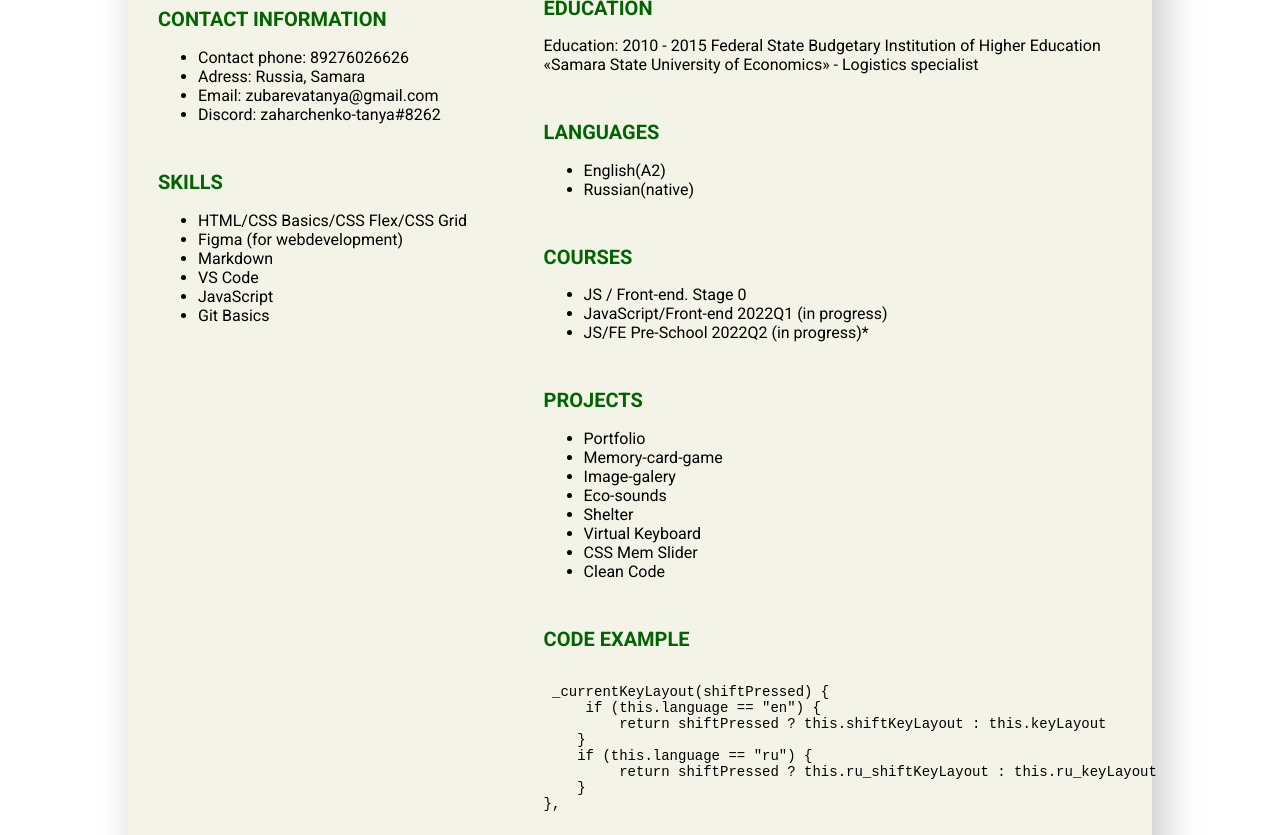
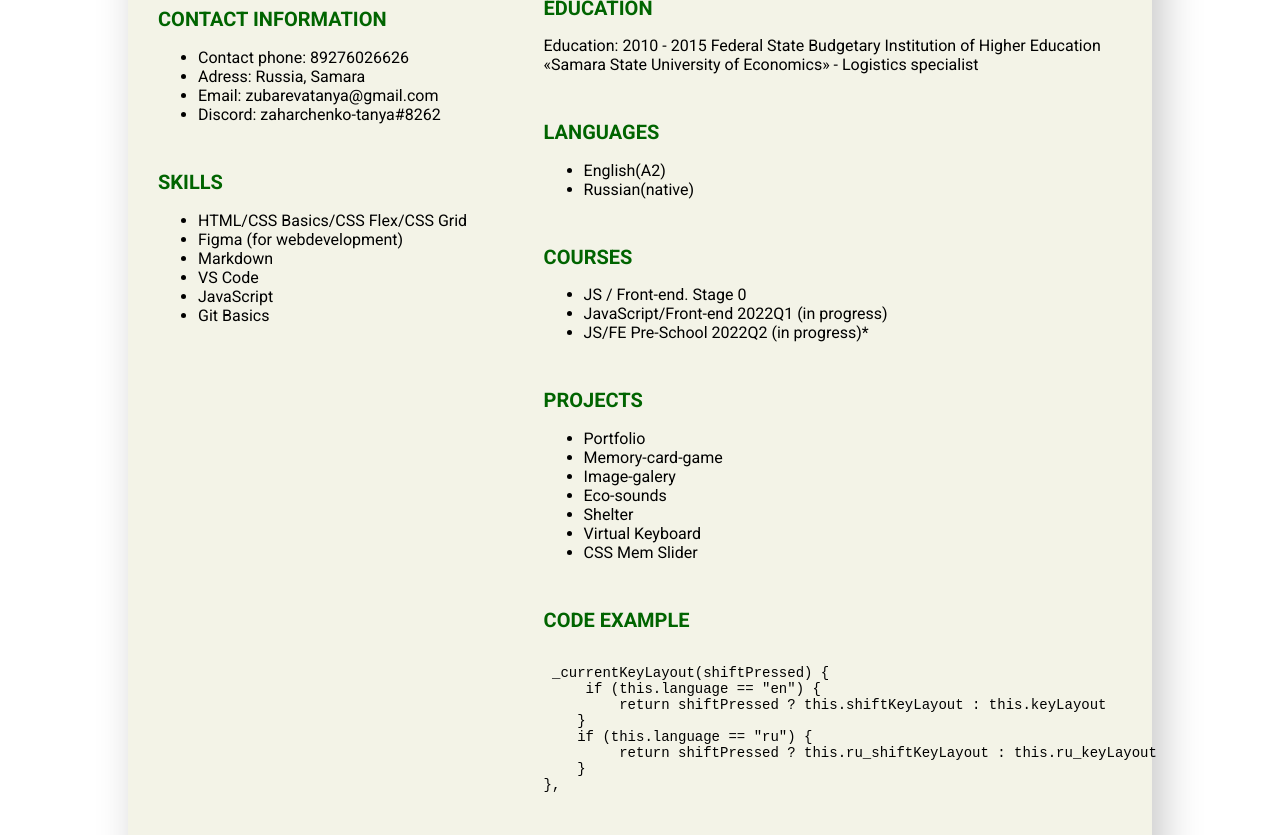
Before and after one commit to zubarevatanya/rsschool-cv, a plain HTML site: page index.html in a window 1280 px wide. Shown: the part 215-1050 px from the top of the page. Drawn offline with Linux system fonts and the light colour scheme.

Commit message:
fix: change projects section

```diff
--- a/index.html
+++ b/index.html
@@ -89,7 +89,6 @@
               <li>Shelter</li>
               <li>Virtual Keyboard</li>
               <li>CSS Mem Slider</li>
-              <li>Clean Code</li>
             </ul>
           </section>
 
```
